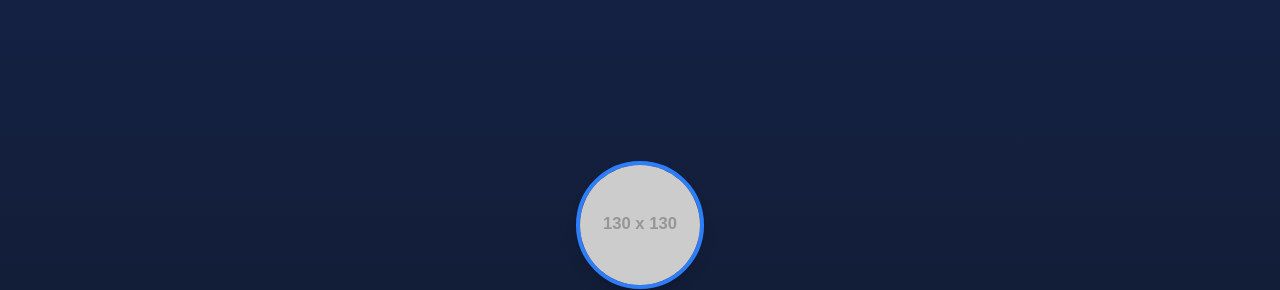
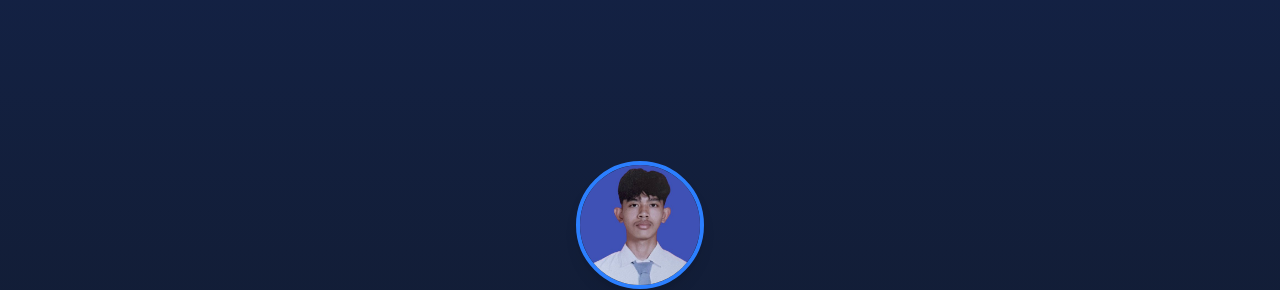
Before and after one commit to b4ngkong/portofolio, a website: page index.html in a window 1280 px wide. Shown: the part 76-366 px from the top of the page. Drawn offline with nearby package versions, Linux system fonts and the light colour scheme; placeholder pictures from the web are drawn by us.

Commit message:
nambah foto

```diff
--- a/index.html
+++ b/index.html
@@ -10,7 +10,9 @@
 
     <!-- Hero Section -->
     <section class="flex flex-col items-center justify-center min-h-screen text-center px-6 bg-gradient-to-b from-blue-900/30 to-gray-900">
-        <img src="https://via.placeholder.com/130" class="w-32 h-32 rounded-full border-4 border-blue-500 shadow-lg mb-4" alt="Profile">
+        <img src="asset/foto_hasif.jpeg"
+     class="w-32 h-32 rounded-full border-4 border-blue-500 shadow-lg mb-4 object-cover object-top"
+     alt="Profile">
         <h1 class="text-4xl md:text-5xl font-bold text-blue-400">Hasif</h1>
         <p class="mt-3 text-lg text-gray-300 max-w-md">
         Siswa SMA yang tertarik dengan dunia teknologi & pengembangan web.
```
Also changed, not shown: asset/foto_hasif.jpeg (added).
